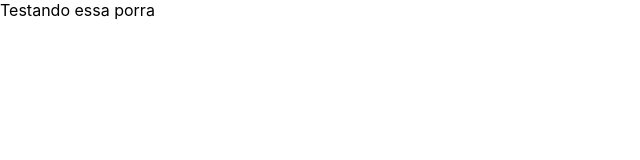
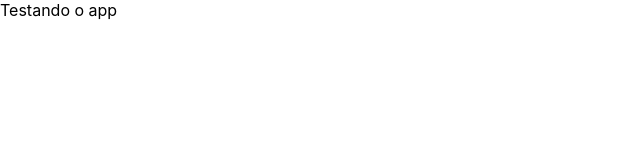
Before and after one commit to joaopedrofcl/Meu_site, a React (Create React App) app in the folder app/: page / in a window 1280 px wide. Shown: the top 160 px of the page, without its empty margins (0-640 px from the left). Built offline with nearby package versions, Linux system fonts and the light colour scheme.

Commit message:
Update App.js

```diff
--- a/app/src/App.js
+++ b/app/src/App.js
@@ -3,7 +3,7 @@ import React from 'react'
 
 function App() {
 return(
-    <div>Testando essa porra</div>
+    <div>Testando o app</div>
 )
 }
 
```
